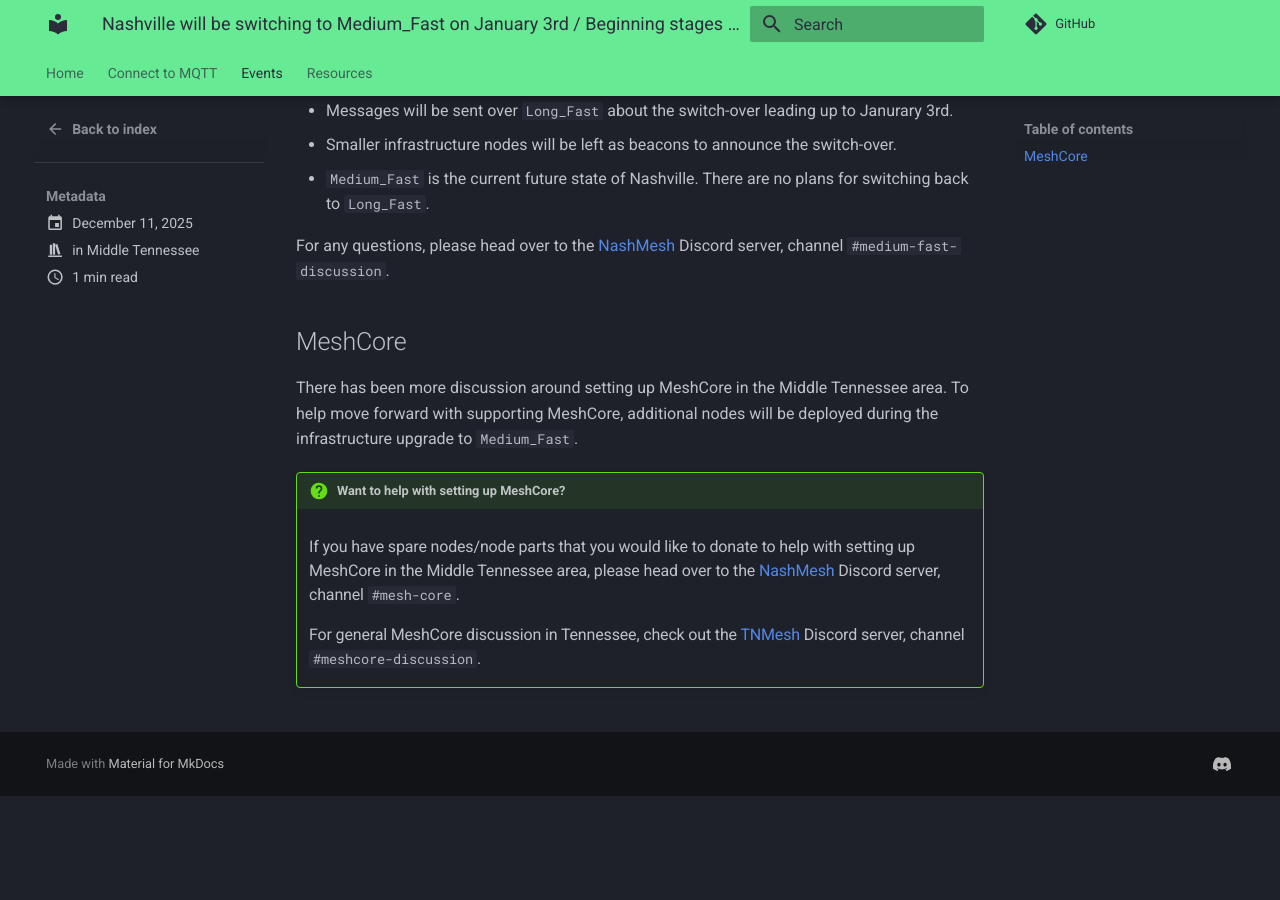
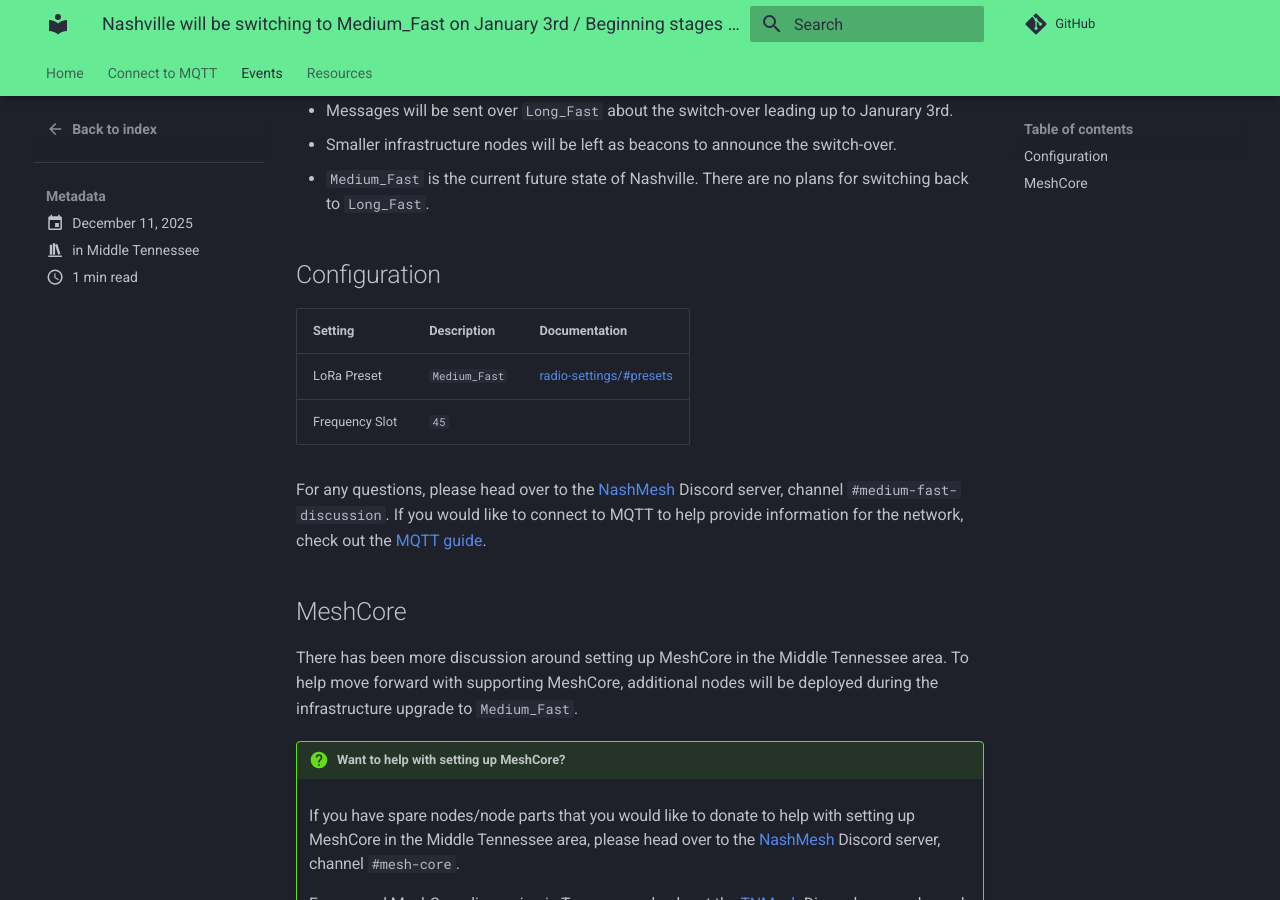
Before and after one commit to tnmesh/homepage, an MkDocs documentation site: the page built from docs/events/posts/midtn-medfast-jan-3.md, in a window 1280 px wide and 900 px high, scrolled down 470 px. Built offline with MkDocs 1.6.1 and Material for MkDocs 9.7.7, drawn with Linux system fonts in a browser that asks for light colours; comment, search, counter and statistics services are not loaded; before the commit the page ends 1266 px from its top, so only the background shows below that.

Commit message:
chore: add configuration settings for switchover

```diff
--- a/docs/events/posts/midtn-medfast-jan-3.md
+++ b/docs/events/posts/midtn-medfast-jan-3.md
@@ -17,7 +17,14 @@
 - Smaller infrastructure nodes will be left as beacons to announce the switch-over.
 - `Medium_Fast` is the current future state of Nashville. There are no plans for switching back to `Long_Fast`.
 
-For any questions, please head over to the [NashMesh](http://nashmesh.com) Discord server, channel `#medium-fast-discussion`.
+## Configuration
+
+| Setting           | Description   | Documentation                                                |
+| ----------------- | ------------- | ------------------------------------------------------------ |
+| LoRa Preset       | `Medium_Fast` | [radio-settings/#presets](https://meshtastic.org/docs/overview/radio-settings/#presets)
+| Frequency Slot    | `45`          |
+
+For any questions, please head over to the [NashMesh](http://nashmesh.com) Discord server, channel `#medium-fast-discussion`. If you would like to connect to MQTT to help provide information for the network, check out the [MQTT guide](/mqtt).
 
 
 ## MeshCore
```
